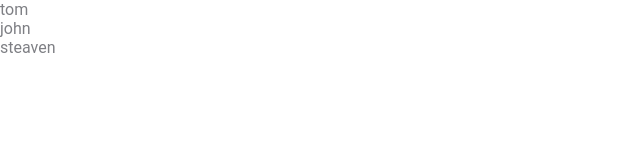
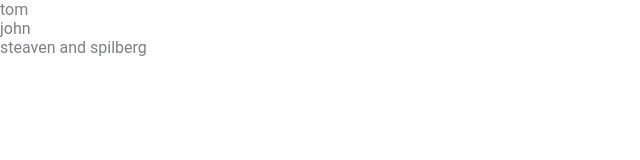
Before and after one commit to nasirlisamir/myproject, a plain HTML site: page index.html in a window 1280 px wide. Shown: the full height of the page, 0-640 px from the left. Drawn offline with Linux system fonts and the light colour scheme.

Commit message:
spilberg

```diff
--- a/index.html
+++ b/index.html
@@ -9,7 +9,7 @@
 <body>
     <p>tom</p>
     <p>john</p>
-    <p>steaven</p>
+    <p>steaven and spilberg</p>
 
 
 
```
